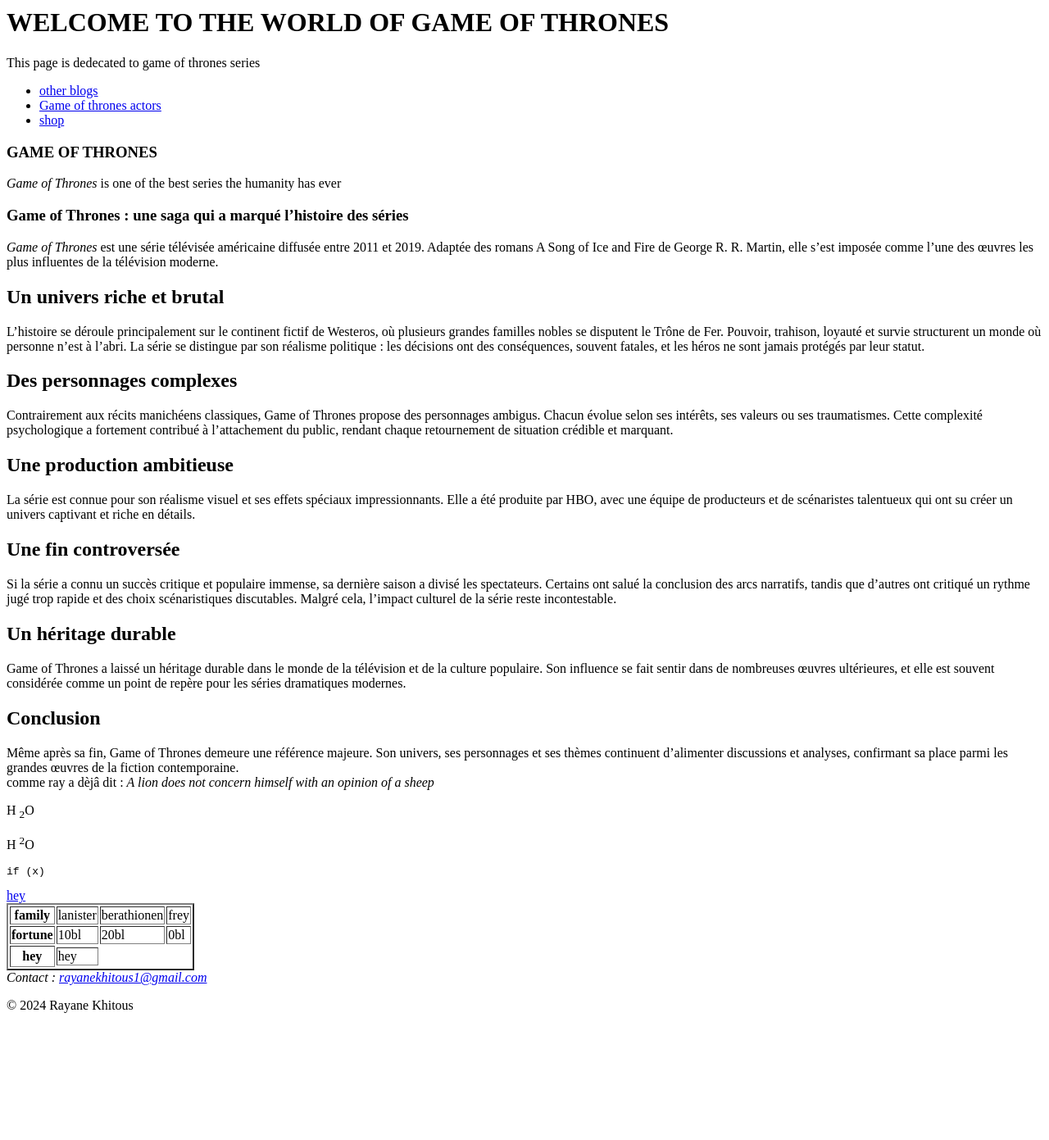
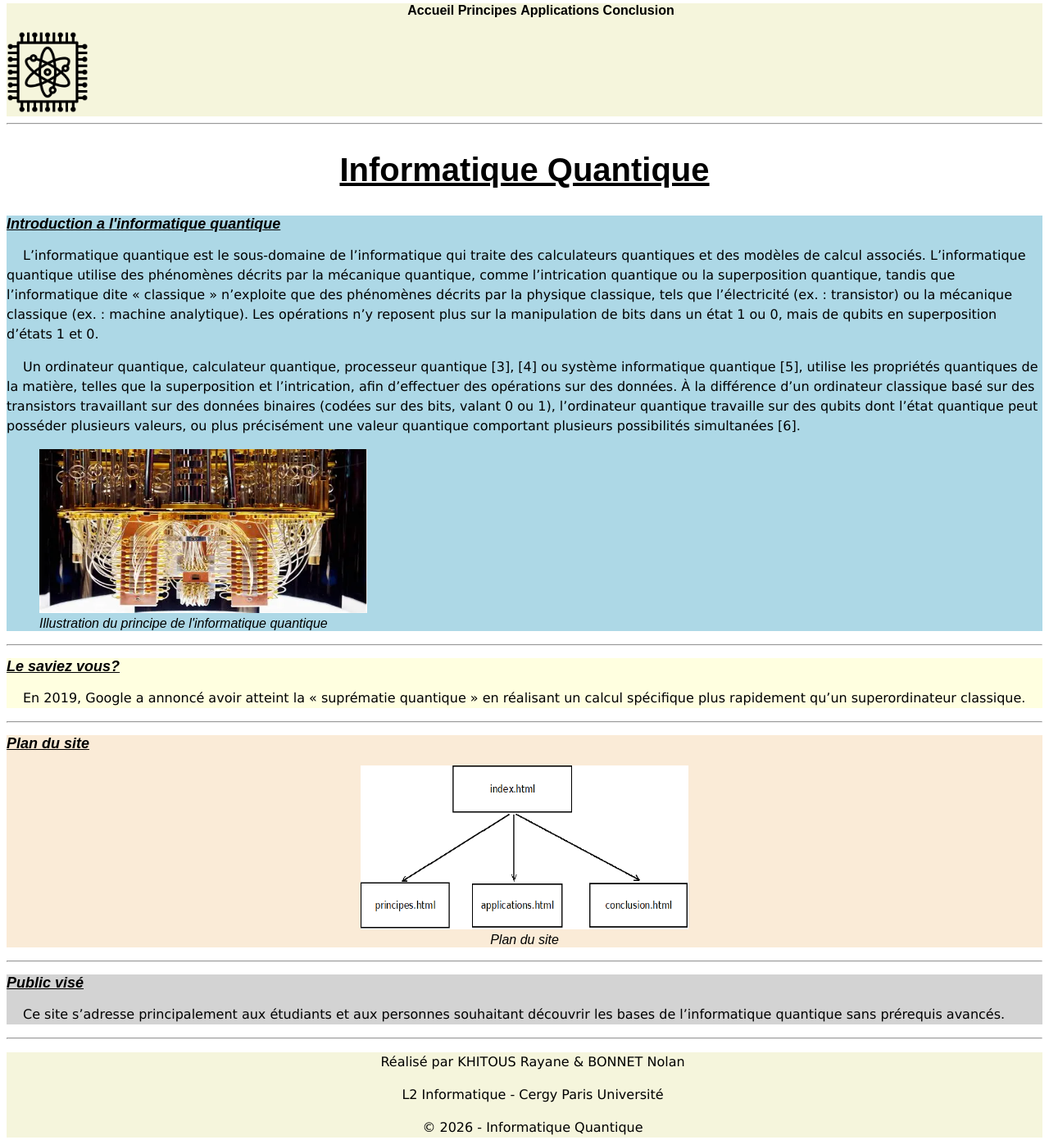
Before and after one commit to Raenex-k/khitous, a plain HTML site: page index.html in a window 1280 px wide. Shown: the part 12-1403 px from the top of the page at 82% size. Before the commit the page ends 1264 px from the top, so only its background shows below. Drawn offline with Linux system fonts and the light colour scheme.

Commit message:
Add files via upload

```diff
--- a/index.html
+++ b/index.html
@@ -1,99 +1,94 @@
 <!DOCTYPE html>
-<html lang="en">
+<html lang="fr">
+
 <head>
-    <!-- the metadata describes primerly, the author the char-set and  the description of the page  -->
-    <meta charset="utf-8">
+    <meta charset="utf-8" />
     <meta name="viewport" content="width=device-width, initial-scale=1.0">
-    <meta name ="author" content="Rayane Khitous" >
-    <meta name="description" content="This page is created to help people understand what an art work Game Of Thrones is"  >
-   <!-- the link tag is used to link an external resource to the current document -->
-    <link rel="icon"  href="images/télécharger.webp"  />
-    <title>Game of thrones</title>
+    <meta name="description" content="Site consacré à l'informatique quantique, présentatant ses principes, son histoire et son concept" />
+    <meta name="author" content="KHITOUS Rayane & BONNET Nolan" />
+    <title>Informatique Quantique</title>
+    <link rel="icon" href="images/favicon.webp">
+    <link rel="stylesheet" href="style.css">
 </head>
+
 <body>
+
 <header>
-        <h1>WELCOME TO THE WORLD OF  GAME OF THRONES</h1>
-        <p>This page is dedecated to game of thrones series </p>
     <nav>
         <ul>
-                <li><a href="other-blogs.html">other blogs</a></li>
-                <li><a href="Game-of-thrones-actors">Game of thrones actors</a></li>
-                <li><a href="shop">shop</a></li>
+            <li><a href="index.html">Accueil</a></li>
+            <li><a href="principes.html">Principes</a></li>
+            <li><a href="applications.html">Applications</a></li>
+            <li><a href="conclusion.html">Conclusion</a></li>
         </ul>
     </nav>
+    <img src="images/logo.png" alt="logo informatique quantique " class="logo"  />
 </header>
+
+
 <main>
+    <hr />
     <article>
+        <h1>Informatique Quantique</h1>
+
+        <section id="intro">
+            <h2>Introduction a l'informatique quantique</h2>
+            <p>
+                L’informatique quantique est le sous-domaine de l’informatique qui traite des calculateurs quantiques et des modèles de calcul associés. L’informatique quantique utilise des phénomènes décrits par la mécanique quantique, comme l’intrication quantique ou la superposition quantique, tandis que l’informatique dite « classique » n’exploite que des phénomènes décrits par la physique classique, tels que l’électricité (ex. : transistor) ou la mécanique classique (ex. : machine analytique). Les opérations n’y reposent plus sur la manipulation de bits dans un état 1 ou 0, mais de qubits en superposition d’états 1 et 0.
+            </p>
+
+            <p>
+                Un ordinateur quantique, calculateur quantique, processeur quantique [3], [4] ou système informatique quantique [5], utilise les propriétés quantiques de la matière, telles que la superposition et l’intrication, afin d’effectuer des opérations sur des données. À la différence d’un ordinateur classique basé sur des transistors travaillant sur des données binaires (codées sur des bits, valant 0 ou 1), l’ordinateur quantique travaille sur des qubits dont l’état quantique peut posséder plusieurs valeurs, ou plus précisément une valeur quantique comportant plusieurs possibilités simultanées [6].
+            </p>
+            <figure>
+                <img src="images/informatique-quantique.jpeg"  alt="Illustration du principe de l'informatique quantique" />
+                <figcaption>Illustration du principe de l'informatique quantique</figcaption>
+            </figure>
+        </section>
+
+        <hr/>
+
+        <aside>
+            <h2>Le saviez vous?</h2>
+            <p>
+                En 2019, Google a annoncé avoir atteint la « suprématie quantique » en réalisant un calcul spécifique plus rapidement qu’un superordinateur classique.
+            </p>
+        </aside>
+
+        <hr>
+
+        <section id="plan-du-site">
+            <h2>Plan du site</h2>
+            <figure>
+                <img src="images/plan-du-site.png"  alt="plan du site"  />
+                <figcaption>Plan du site</figcaption>
+            </figure>
+        </section>
+
+        <hr/>
+
         <section>
-            <h1 id="hello">GAME OF THRONES </h1>
-            <p><em>Game of Thrones</em> is one of the best series the humanity has ever  </p>
-            </section>
-            <section>
-                <h1>Game of Thrones : une saga qui a marqué l’histoire des séries</h1>
-                <p><em>Game of Thrones</em> est une série télévisée américaine diffusée entre 2011 et 2019. Adaptée des romans A Song of Ice and Fire de George R. R. Martin, elle s’est imposée comme l’une des œuvres les plus influentes de la télévision moderne.</p>
-            </section>
-            <section>
-                    <h2>Un univers riche et brutal</h2>
-                    <p>L’histoire se déroule principalement sur le continent fictif de Westeros, où plusieurs grandes familles nobles se disputent le Trône de Fer. Pouvoir, trahison, loyauté et survie structurent un monde où personne n’est à l’abri. La série se distingue par son réalisme politique : les décisions ont des conséquences, souvent fatales, et les héros ne sont jamais protégés par leur statut.</p>
-            </section>
-            <section>
-                <h2>Des personnages complexes</h2>
-                <p>Contrairement aux récits manichéens classiques, Game of Thrones propose des personnages ambigus. Chacun évolue selon ses intérêts, ses valeurs ou ses traumatismes. Cette complexité psychologique a fortement contribué à l’attachement du public, rendant chaque retournement de situation crédible et marquant.</p>
+            <h2>Public visé</h2>
+
+            <p>
+                Ce site s’adresse principalement aux étudiants et aux personnes souhaitant
+                découvrir les bases de l’informatique quantique sans prérequis avancés.
+            </p>
+
 
         </section>
-            <section>
-                <h2>Une production ambitieuse</h2>
-                <p>La série est connue pour son réalisme visuel et ses effets spéciaux impressionnants. Elle a été produite par HBO, avec une équipe de producteurs et de scénaristes talentueux qui ont su créer un univers captivant et riche en détails.</p>
 
-            </section>
-            <section>
-                <h2>Une fin controversée</h2>
-                <p>Si la série a connu un succès critique et populaire immense, sa dernière saison a divisé les spectateurs. Certains ont salué la conclusion des arcs narratifs, tandis que d’autres ont critiqué un rythme jugé trop rapide et des choix scénaristiques discutables. Malgré cela, l’impact culturel de la série reste incontestable.</p>
-            </section>
-            <section>
-                <h2>Un héritage durable</h2>
-                <p>Game of Thrones a laissé un héritage durable dans le monde de la télévision et de la culture populaire. Son influence se fait sentir dans de nombreuses œuvres ultérieures, et elle est souvent considérée comme un point de repère pour les séries dramatiques modernes. </p>
-            </section>
-            <section>
-                <h2>Conclusion</h2>
-                <p>Même après sa fin, Game of Thrones demeure une référence majeure. Son univers, ses personnages et ses thèmes continuent d’alimenter discussions et analyses, confirmant sa place parmi les grandes œuvres de la fiction contemporaine. <br> comme ray a dèjâ dit :  <cite>A lion does not concern himself with an opinion of a sheep</cite></p>
-                <p>H <sub>2</sub>O</p>
-                 <p>H <sup>2</sup>O</p>
-                <PRE>if (x)</PRE>
-                <a href="other-blogs.html#hey">hey</a>
-            </section>
+
+        <hr />
+
     </article>
-              <table border="2px">
-                <tr>
-                    <th >family</th>
-                    <td>lanister</td>
-                    <td>berathionen</td>
-                    <td>frey</td>
-                </tr>
-                <tr>
-                    <th>fortune</th>
-                    <td>10bl</td>
-                    <td>20bl</td>
-                    <td>0bl</td>
-                </tr>
-                <tr>
-                    <th rowspan="4">hey</th>
 
-                </tr>
-                <tr>
-                    <td>hey</td>
-                </tr>
-                <tr >
-
-                </tr>
-              </table>
 </main>
 
 <footer>
-   <address>
-       Contact : <a href="mailto:rayanekhitous1@gmail.com">rayanekhitous1@gmail.com</a>
-   </address>
-  <p> &copy; 2024 Rayane Khitous</p>
+    <p>Réalisé par KHITOUS Rayane & BONNET Nolan</p>
+    <p>L2 Informatique - Cergy Paris Université</p>
+    <p>&copy; 2026 - Informatique Quantique</p>
 </footer>
 
 </body>
--- /dev/null
+++ b/style.css
@@ -0,0 +1,101 @@
+body {
+    font-family: Arial, Helvetica, sans-serif;
+    color: black;
+    background-color: white;
+
+}
+
+header {
+    background-color: beige;
+}
+
+nav ul {
+    text-align: center;
+}
+
+
+nav li {
+    display: inline-block;
+}
+nav a {
+    text-decoration: none;
+    color: black;
+    font-weight: bold;
+}
+nav a:hover {
+    text-decoration: underline;
+}
+
+img {
+    width: 400px;
+    height: 200px;
+}
+
+article {
+    background-color: white;
+}
+
+aside {
+    background-color: lightyellow;
+}
+
+section {
+    background-color: lightgray;
+}
+
+h1 {
+
+    text-align: center;
+    font-weight: bolder;
+    font-size: 2.5em;
+    text-decoration: underline;
+}
+
+h2 {
+    text-align: left;
+    font-style: italic;
+    font-size: large;
+    text-decoration: underline;
+}
+
+p {
+    text-indent: 20px;
+    font-family: Verdana, Geneva, Tahoma, sans-serif;
+    font-size: 1em;
+    line-height: 1.5;
+}
+
+figcaption {
+    font-style: italic;
+
+}
+
+table th ,table td {
+    border: 1px black solid;
+}
+
+
+footer {
+    background-color: beige;
+    text-align: center;
+    font-size: 1em;
+}
+
+dt {
+    font-weight: bold;
+}
+dd {
+    color: brown;
+}
+
+.logo {
+    height: 100px;
+    width: 100px;
+}
+#intro {
+    background-color: lightblue;
+}
+#plan-du-site {
+    background-color:antiquewhite;
+    text-align: center;
+}
```
Also changed, not shown: applications.html (added, +118 -0 lines), conclusion.html (added, +72 -0 lines), principes.html (added, +89 -0 lines), images/favicon.webp (added), images/informatique-quantique.jpeg (added), images/logo.png (added), images/ordinateur-quantique.jpg (added), images/plan-du-site.png (added), images/principe-qubit.webp (added). Lines whose indentation alone changed are shown as unchanged.
